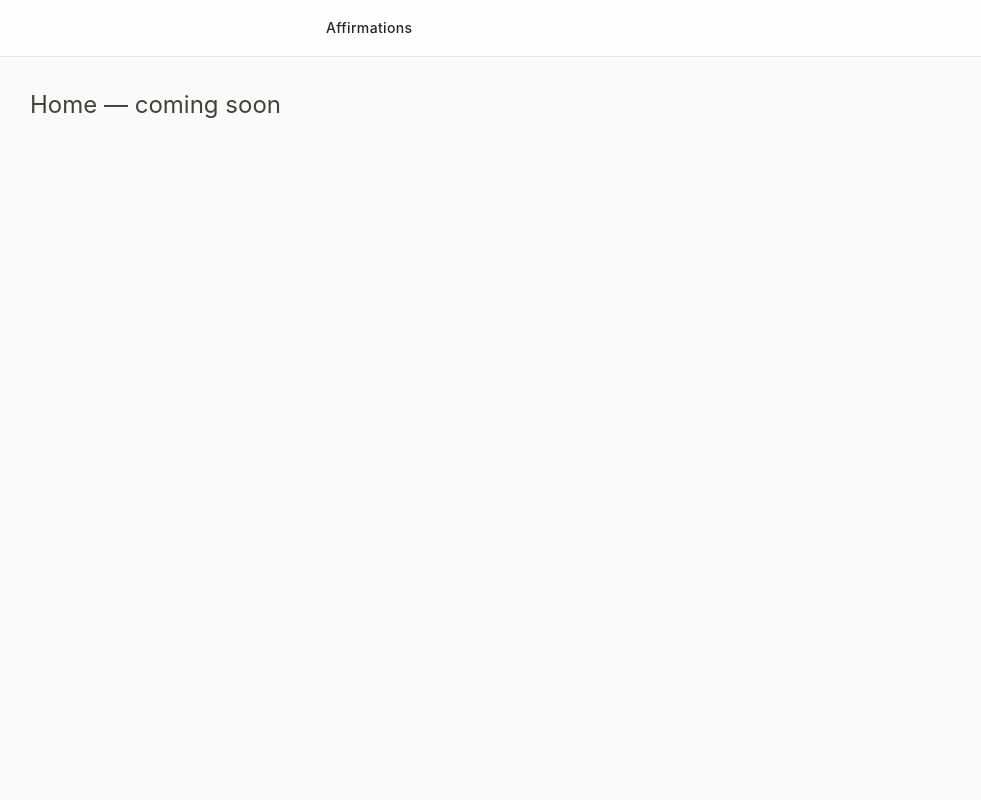
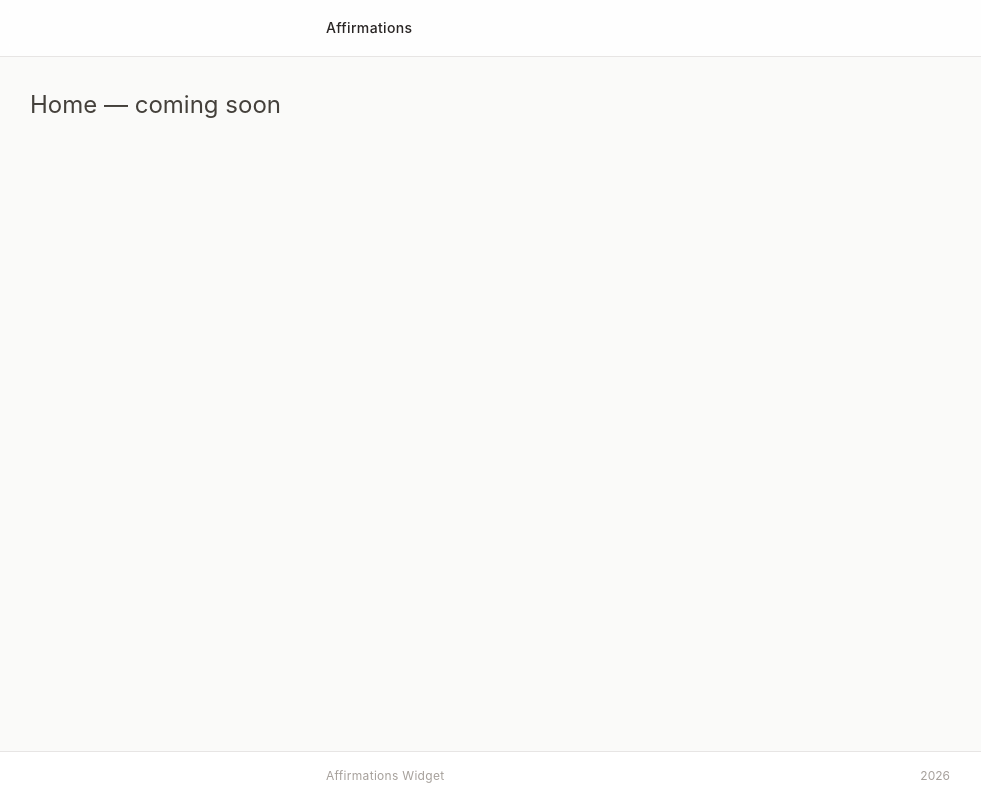
Before and after one commit to Miguel-Hernandez1/affirmations-widget, a React (Vite) app: page / in a window 1280 px wide. Shown: the whole page, without its empty margins (2-983 px from the left). Built offline with nearby package versions, Linux system fonts and the light colour scheme.

Commit message:
Wire Footer into app layout
Imports Footer into App.jsx and renders it below the main content
area, completing the full page shell: Header (sticky top) → main
(flex-1) → Footer (bottom).

```diff
--- a/src/App.jsx
+++ b/src/App.jsx
@@ -1,5 +1,6 @@
 import { Routes, Route } from 'react-router-dom'
 import Header from './components/Layout/Header'
+import Footer from './components/Layout/Footer'
 import HomePage from './pages/HomePage'
 import QuizPage from './pages/QuizPage'
 import ResultsPage from './pages/ResultsPage'
@@ -17,6 +18,7 @@ export default function App() {
           <Route path="/affirmation" element={<AffirmationPage />} />
         </Routes>
       </main>
+      <Footer />
     </div>
   )
 }
```
